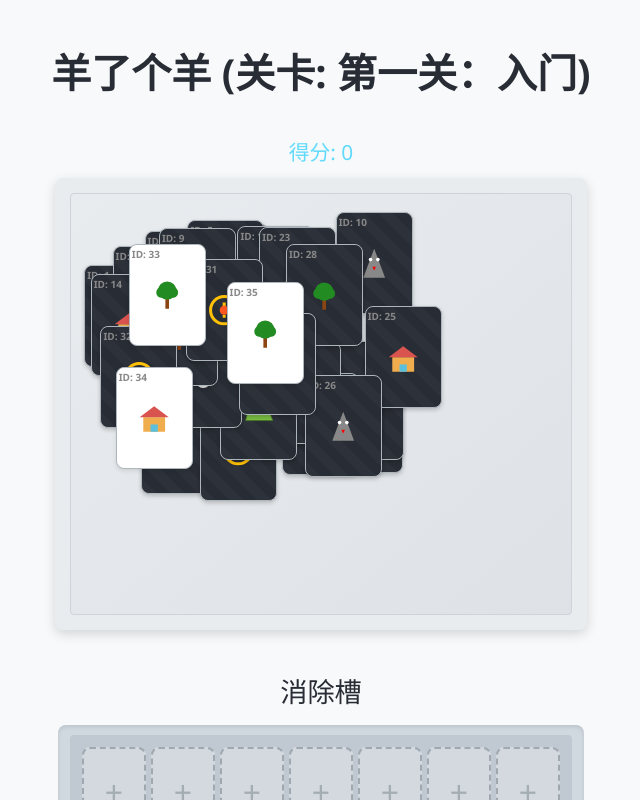
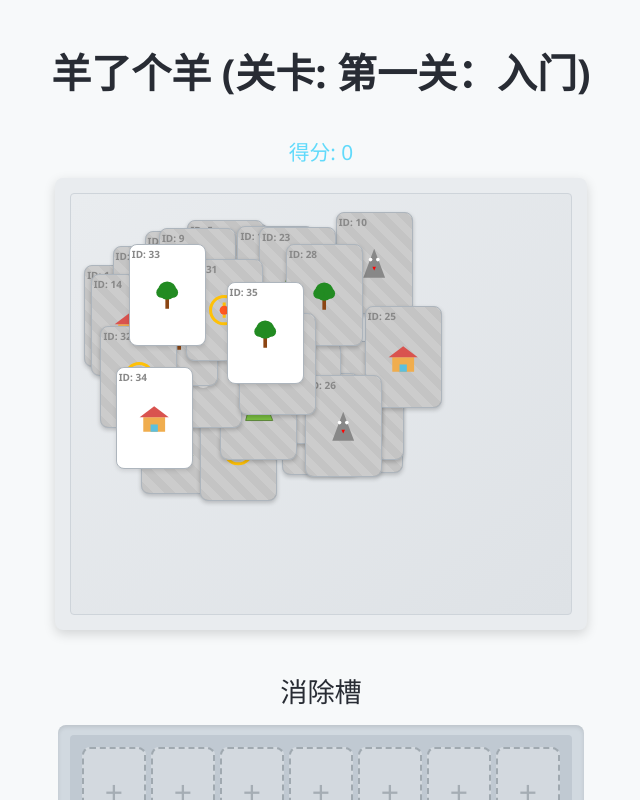
Before and after one commit to kzy77/yang, a Next.js app: page / in a window 1280 px wide. Shown: the whole page, without its empty margins (319-959 px from the left). Built offline with nearby package versions, Linux system fonts and the light colour scheme.

Commit message:
不可点击卡片条纹颜色调整优化

```diff
--- a/src/components/responsive.css
+++ b/src/components/responsive.css
@@ -145,16 +145,18 @@ position: relative; /* Ensure stacking context for z-index and absolute children
 }
 
 .game-card-responsive.face-down {
-  background-color: var(--secondary-color);
-  color: var(--primary-color);
+  background-color: #cccccc; /* Lighter gray background for face-down cards */
+  color: #555555; /* Adjust text/icon color for contrast on gray */
   /* Add a pattern or texture for face-down cards */
   background-image: repeating-linear-gradient(
     45deg,
-    rgba(255,255,255,0.05),
-    rgba(255,255,255,0.05) 10px,
-    transparent 10px,
-    transparent 20px
+    rgba(0,0,0,0.08), /* Slightly darker, subtle stripes */
+    rgba(0,0,0,0.08) 8px, /* Adjusted size */
+    transparent 8px,
+    transparent 16px /* Adjusted size */
   );
+  /* Ensure content is still visible */
+  /* z-index for content is handled in globals.css */
 }
 
 .game-card-responsive:hover {
```
Also changed, not shown: memory-bank/activeContext.md (+1 -0 lines), memory-bank/decisionLog.md (+12 -0 lines).
